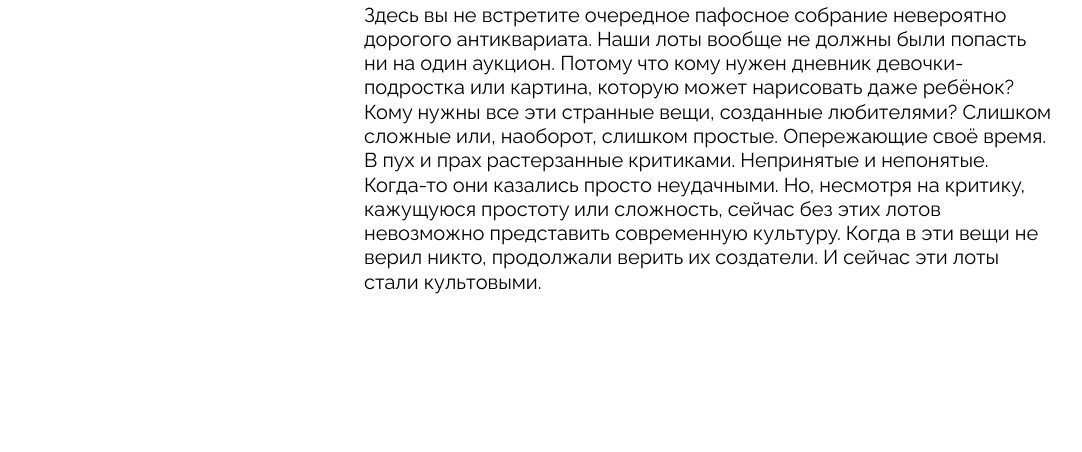
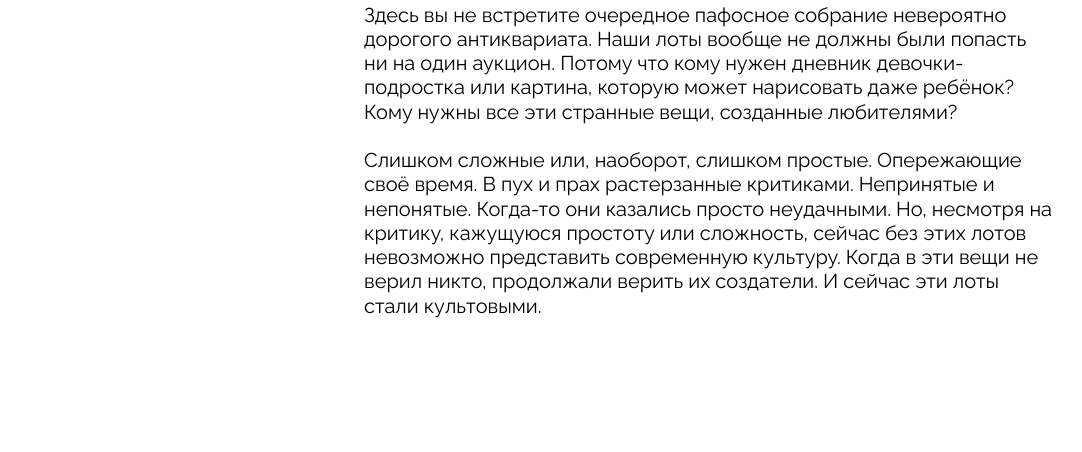
Before and after one commit to AleshaDev/ono-tebe-nado-fd, a plain HTML site: page index.html in a window 1280 px wide. Shown: the part 2352-2804 px from the top of the page, without its empty margins (108-1190 px from the left). Drawn offline with Linux system fonts and the light colour scheme.

Commit message:
Ревью 2 Правки. Добавление пвух параграфов

```diff
--- a/index.html
+++ b/index.html
@@ -125,13 +125,15 @@
             дорогого антиквариата. Наши лоты вообще не должны были попасть ни на
             один аукцион. Потому что кому нужен дневник девочки-подростка или
             картина, которую может нарисовать даже ребёнок? Кому нужны все эти
-            странные вещи, созданные любителями? Слишком сложные или, наоборот,
-            слишком простые. Опережающие своё время. В пух и прах растерзанные
-            критиками. Непринятые и непонятые. Когда-то они казались просто
-            неудачными. Но, несмотря на критику, кажущуюся простоту или
-            сложность, сейчас без этих лотов невозможно представить современную
-            культуру. Когда в эти вещи не верил никто, продолжали верить их
-            создатели. И сейчас эти лоты стали культовыми.
+            странные вещи, созданные любителями?
+          </p>
+          <p class="about__text">
+            Слишком сложные или, наоборот, слишком простые. Опережающие своё
+            время. В пух и прах растерзанные критиками. Непринятые и непонятые.
+            Когда-то они казались просто неудачными. Но, несмотря на критику,
+            кажущуюся простоту или сложность, сейчас без этих лотов невозможно
+            представить современную культуру. Когда в эти вещи не верил никто,
+            продолжали верить их создатели. И сейчас эти лоты стали культовыми.
           </p>
         </article>
       </section>
--- a/styles/style.css
+++ b/styles/style.css
@@ -283,9 +283,14 @@
 }
 
 .about__text {
+    display: flex;
     max-width: 688px;
     font-size: 20px;
     line-height: 24.3px;
+}
+
+.about__text:first-of-type{
+    margin-bottom: 24px;
 }
 
 /* Футер */
```
